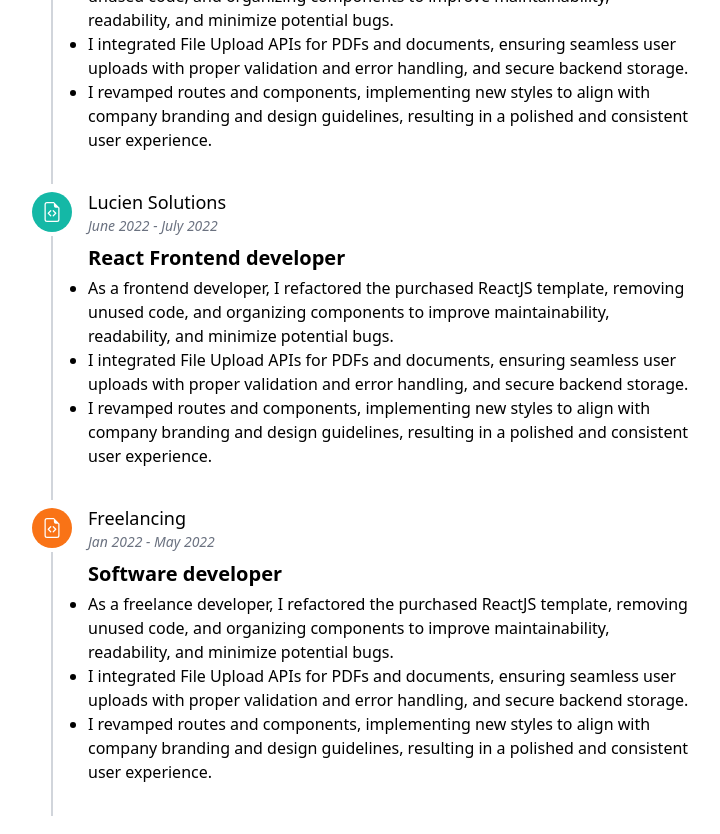
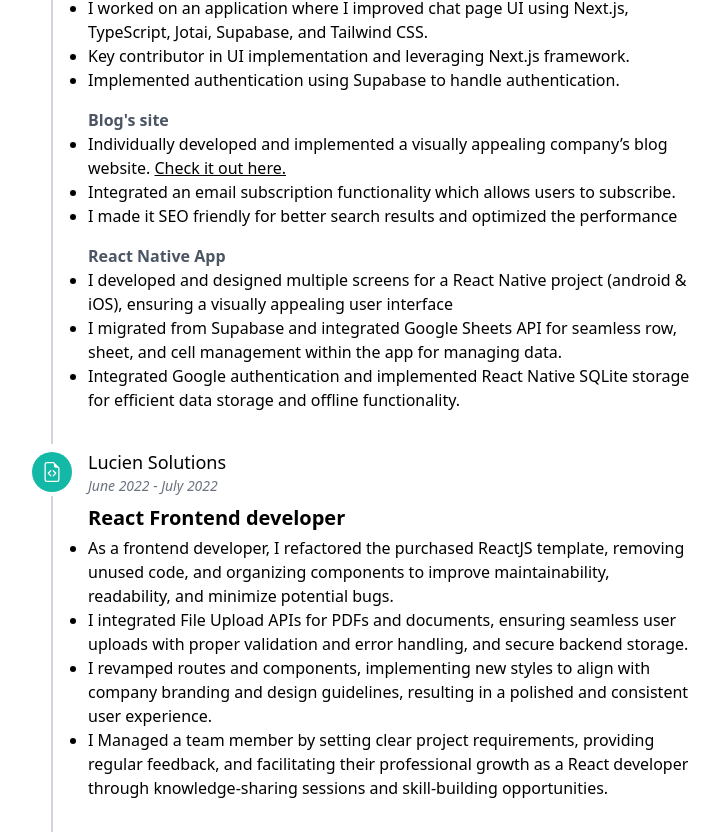
Before and after one commit to saadsiddiqui07/saad.portfolio, a Next.js app: page /experience in a window 1280 px wide. Shown: the part 780-1614 px from the top of the page, without its empty margins (278-998 px from the left). Built offline with nearby package versions, Linux system fonts and the light colour scheme.

Commit message:
integrate: get forms and add details on pages

```diff
--- a/components/Header/index.tsx
+++ b/components/Header/index.tsx
@@ -6,7 +6,7 @@ import DarkMode from "../icons/DarkMode";
 const Header = () => {
   const { resolvedTheme, setTheme } = useTheme();
   return (
-    <header className="pt-5 flex mx-5 sm:mx-10 md:mx-20">
+    <header className="flex mt-5 mx-5 sm:mx-10 md:mx-20">
       <button
         className={`ml-auto active:border-[0.8px] p-1 rounded-md border-solid ${
           resolvedTheme === "dark" ? "border-gray-500" : "border-black"
--- a/components/steps/index.tsx
+++ b/components/steps/index.tsx
@@ -11,7 +11,7 @@ const Steps = () => {
               <CodeIcon />
             </div>
           </div>
-          <div className="w-[1.5px] h-full bg-gray-300 dark:bg-white" />
+          <div className="w-[1.5px] h-full bg-gray-300 dark:bg-gray-600" />
         </div>
         <div className="pt-1 pb-8">
           <a
@@ -26,21 +26,66 @@ const Steps = () => {
             July 2022 -- present
           </p>
           <p className="text-xl font-bold mt-2 mb-1">React developer</p>
+
+          <p className="text-md font-semibold mt-4 text-gray-600 dark:text-gray-300">
+            Internal Project
+          </p>
           <ul className="list-disc text-md dark:text-gray-400 ">
             <li>
-              As a frontend developer, I refactored the purchased ReactJS
-              template, removing unused code, and organizing components to
-              improve maintainability, readability, and minimize potential bugs.
+              I worked on an application where I improved chat page UI using
+              Next.js, TypeScript, Jotai, Supabase, and Tailwind CSS.
             </li>
             <li>
-              I integrated File Upload APIs for PDFs and documents, ensuring
-              seamless user uploads with proper validation and error handling,
-              and secure backend storage.
+              Key contributor in UI implementation and leveraging Next.js
+              framework.
             </li>
             <li>
-              I revamped routes and components, implementing new styles to align
-              with company branding and design guidelines, resulting in a
-              polished and consistent user experience.
+              Implemented authentication using Supabase to handle
+              authentication.
+            </li>
+          </ul>
+          <p className="text-md font-semibold mt-4 text-gray-600 dark:text-gray-300">
+            Blog&#39;s site
+          </p>
+          <ul className="list-disc text-md dark:text-gray-400 ">
+            <li>
+              Individually developed and implemented a visually appealing
+              company’s blog website.{" "}
+              <a
+                className="underline"
+                href="https://blogs.heisentech.com/"
+                target="_blank"
+              >
+                Check it out here.
+              </a>
+            </li>
+            <li>
+              Integrated an email subscription functionality which allows users
+              to subscribe.
+            </li>
+            <li>
+              I made it SEO friendly for better search results and optimized the
+              performance
+            </li>
+          </ul>
+          <p className="text-md font-semibold mt-4 text-gray-600 dark:text-gray-300">
+            React Native App
+          </p>
+          <ul className="list-disc text-md dark:text-gray-400 ">
+            <li>
+              I developed and designed multiple screens for a React Native
+              project (android & iOS), ensuring a visually appealing user
+              interface
+            </li>
+            <li>
+              I migrated from Supabase and integrated Google Sheets API for
+              seamless row, sheet, and cell management within the app for
+              managing data.
+            </li>
+            <li>
+              Integrated Google authentication and implemented React Native
+              SQLite storage for efficient data storage and offline
+              functionality.
             </li>
           </ul>
         </div>
@@ -52,7 +97,7 @@ const Steps = () => {
               <CodeIcon />
             </div>
           </div>
-          <div className="w-[1.5px] h-full bg-gray-300 dark:bg-white" />
+          <div className="w-[1.5px] h-full bg-gray-300 dark:bg-gray-600" />
         </div>
         <div className="pt-1 pb-8">
           <a
@@ -86,6 +131,12 @@ const Steps = () => {
               with company branding and design guidelines, resulting in a
               polished and consistent user experience.
             </li>
+            <li>
+              I Managed a team member by setting clear project requirements,
+              providing regular feedback, and facilitating their professional
+              growth as a React developer through knowledge-sharing sessions and
+              skill-building opportunities.
+            </li>
           </ul>
         </div>
       </div>
@@ -96,7 +147,7 @@ const Steps = () => {
               <CodeIcon />
             </div>
           </div>
-          <div className="w-[1.5px] h-full bg-gray-300 dark:bg-white" />
+          <div className="w-[1.5px] h-full bg-gray-300 dark:bg-gray-600" />
         </div>
         <div className="pt-1 pb-8">
           <a
@@ -114,19 +165,24 @@ const Steps = () => {
           <p className="text-xl font-bold mt-2 mb-1">Software developer</p>
           <ul className="list-disc list-outside text-md dark:text-gray-400 ">
             <li>
-              As a freelance developer, I refactored the purchased ReactJS
-              template, removing unused code, and organizing components to
-              improve maintainability, readability, and minimize potential bugs.
+              Using an agile approach I successfully built a food ordering web
+              app using React.js and Material UI.{" "}
+              <a
+                className="underline"
+                href="https://restaurant-app-mu.vercel.app"
+                target="_blank"
+              >
+                Checkout the deployed app.
+              </a>
             </li>
             <li>
-              I integrated File Upload APIs for PDFs and documents, ensuring
-              seamless user uploads with proper validation and error handling,
-              and secure backend storage.
+              I leveraged Firebase to seamlessly integrate backend
+              functionalities, such as real-time order processing and database
+              management.
             </li>
             <li>
-              I revamped routes and components, implementing new styles to align
-              with company branding and design guidelines, resulting in a
-              polished and consistent user experience.
+              I collaborated closely with the client throughout the development
+              process, actively seeking and implementing their feedback.
             </li>
           </ul>
         </div>
--- a/pages/contact/index.tsx
+++ b/pages/contact/index.tsx
@@ -1,6 +1,3 @@
-import BackIcon from "@/components/icons/BackIcon";
-import toast from "react-hot-toast";
-import Link from "next/link";
 import React, {
   Dispatch,
   FormEvent,
@@ -8,6 +5,9 @@ import React, {
   SetStateAction,
   useState,
 } from "react";
+import BackIcon from "@/components/icons/BackIcon";
+import toast from "react-hot-toast";
+import Link from "next/link";
 
 interface InputTypes {
   inpLabel: string;
@@ -146,7 +146,7 @@ const ContactPage = () => {
           inpLabel="Message"
           inputType="textarea"
           id="message"
-          placeholder="I need an app for my upcoming event to register participants and give away e-tickets, and verify them at the entry, let's connect and dicsuss more!"
+          placeholder="I need a website for my business / personal portfolio website, let's connect and dicsuss more!"
           state={message}
           setState={setMessage}
         />
```
Also changed, not shown: posts/comprehension-a-developer-skill-you-need.mdx (deleted, +0 -23 lines).
